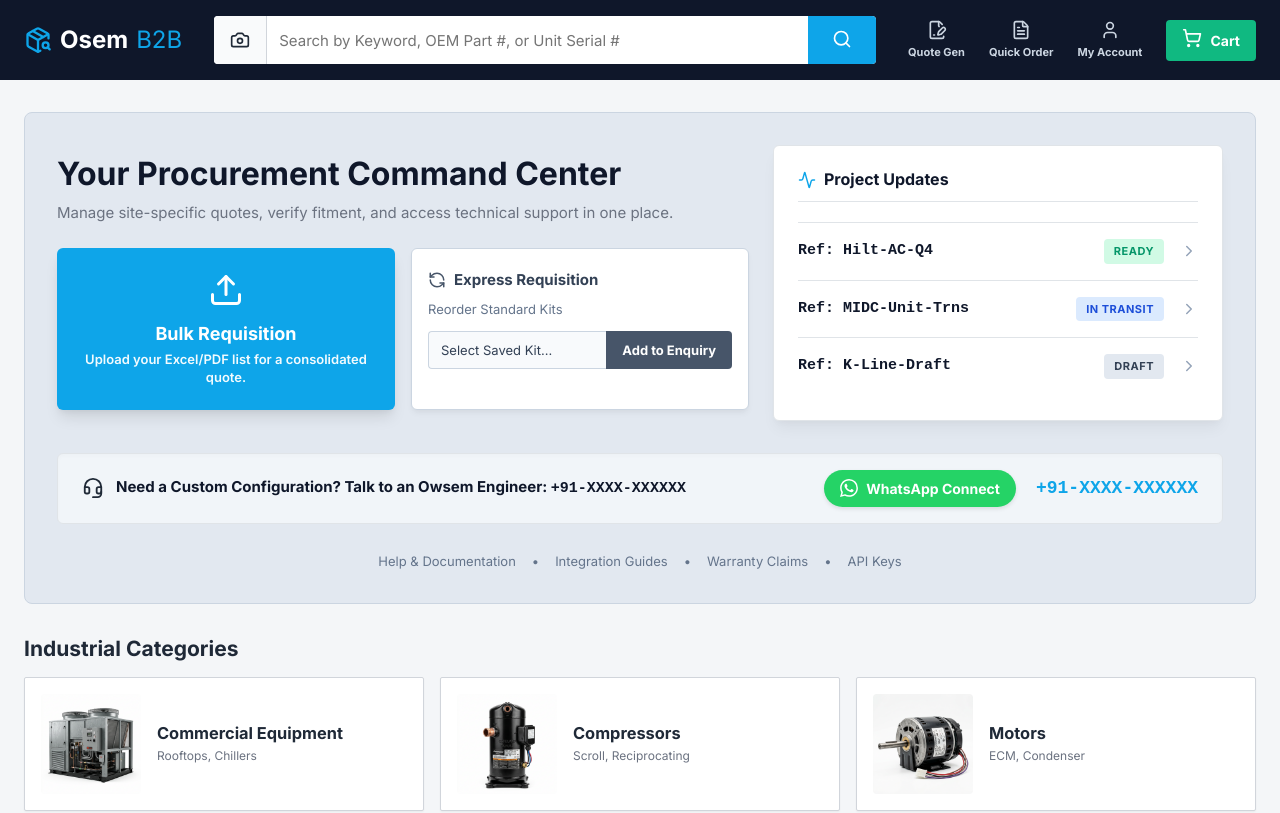
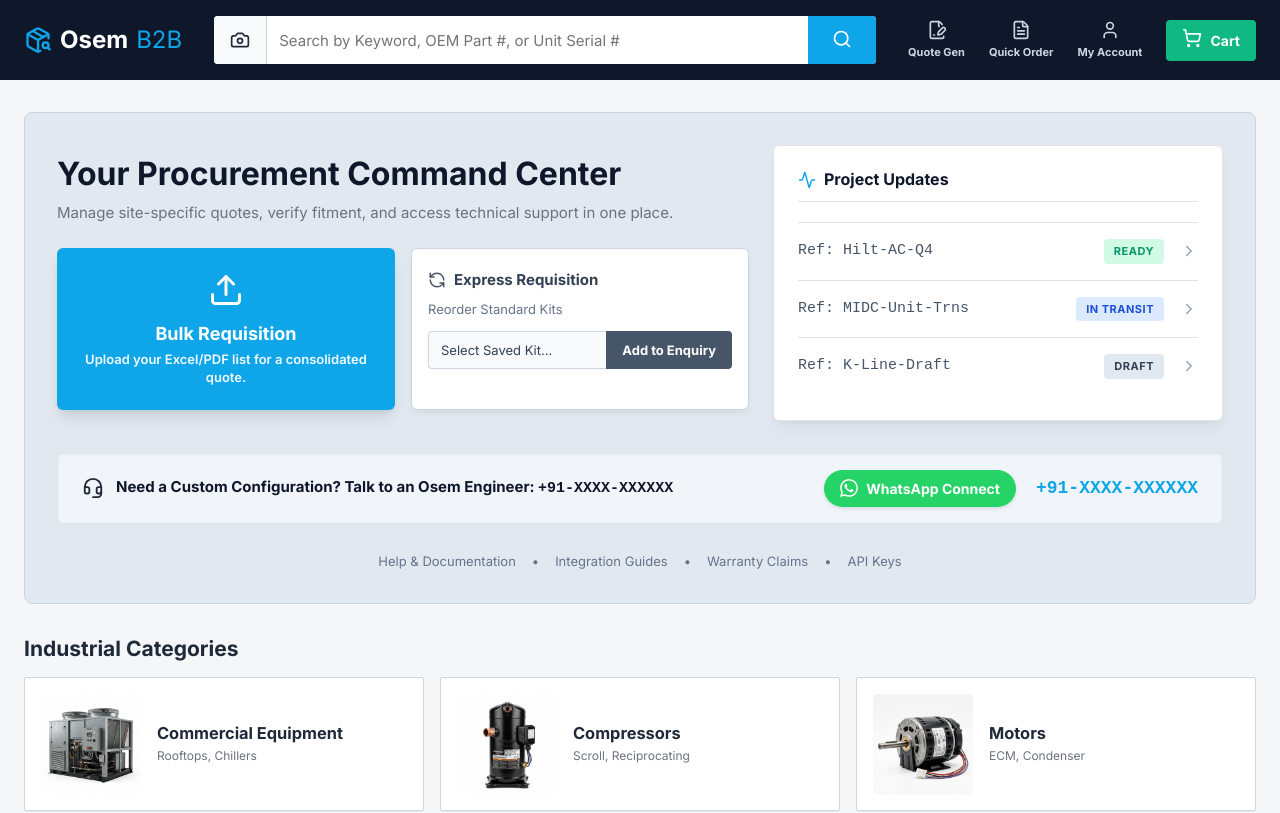
Before and after one commit to Adhiman26/b2b-ecommerce, a React (Vite) app: page / in a window 1280 px wide. Shown: the top 813 px of the page. Built offline with nearby package versions, Linux system fonts and the light colour scheme.

Commit message:
Removed the un-necessary code

```diff
--- a/index.html
+++ b/index.html
@@ -4,7 +4,7 @@
     <meta charset="UTF-8" />
     <link rel="icon" type="image/svg+xml" href="/vite.svg" />
     <meta name="viewport" content="width=device-width, initial-scale=1.0" />
-    <title>owsem</title>
+    <title>Osem</title>
   </head>
   <body>
     <div id="root"></div>
--- a/src/pages/Home.jsx
+++ b/src/pages/Home.jsx
@@ -61,7 +61,7 @@ export default function Home() {
                             {/* Item 1 */}
                             <a href="#" style={{ display: 'flex', justifyContent: 'space-between', alignItems: 'center', padding: '16px 0', borderBottom: '1px solid #e0e4e8', textDecoration: 'none', cursor: 'pointer' }}>
                                 <div style={{ display: 'flex', flexDirection: 'column', gap: '4px' }}>
-                                    <span style={{ fontSize: '15px', fontWeight: 'bold', color: '#0f172a', fontFamily: 'monospace' }}>Ref: Hilt-AC-Q4</span>
+                                    <span style={{ fontSize: '15px', fontWeight: '500', color: '#475569', fontFamily: 'monospace' }}>Ref: Hilt-AC-Q4</span>
                                 </div>
                                 <div style={{ display: 'flex', alignItems: 'center', gap: '16px' }}>
                                     <span style={{ fontSize: '11px', padding: '4px 10px', background: '#d1fae5', color: '#059669', borderRadius: '4px', fontWeight: '900', letterSpacing: '0.5px' }}>READY</span>
@@ -72,7 +72,7 @@ export default function Home() {
                             {/* Item 2 */}
                             <a href="#" style={{ display: 'flex', justifyContent: 'space-between', alignItems: 'center', padding: '16px 0', borderBottom: '1px solid #e0e4e8', textDecoration: 'none', cursor: 'pointer' }}>
                                 <div style={{ display: 'flex', flexDirection: 'column', gap: '4px' }}>
-                                    <span style={{ fontSize: '15px', fontWeight: 'bold', color: '#0f172a', fontFamily: 'monospace' }}>Ref: MIDC-Unit-Trns</span>
+                                    <span style={{ fontSize: '15px', fontWeight: '500', color: '#475569', fontFamily: 'monospace' }}>Ref: MIDC-Unit-Trns</span>
                                 </div>
                                 <div style={{ display: 'flex', alignItems: 'center', gap: '16px' }}>
                                     <span style={{ fontSize: '11px', padding: '4px 10px', background: '#dbeafe', color: '#1d4ed8', borderRadius: '4px', fontWeight: '900', letterSpacing: '0.5px' }}>IN TRANSIT</span>
@@ -83,7 +83,7 @@ export default function Home() {
                             {/* Item 3 */}
                             <a href="#" style={{ display: 'flex', justifyContent: 'space-between', alignItems: 'center', padding: '16px 0', borderBottom: '1px solid transparent', textDecoration: 'none', cursor: 'pointer' }}>
                                 <div style={{ display: 'flex', flexDirection: 'column', gap: '4px' }}>
-                                    <span style={{ fontSize: '15px', fontWeight: 'bold', color: '#0f172a', fontFamily: 'monospace' }}>Ref: K-Line-Draft</span>
+                                    <span style={{ fontSize: '15px', fontWeight: '500', color: '#475569', fontFamily: 'monospace' }}>Ref: K-Line-Draft</span>
                                 </div>
                                 <div style={{ display: 'flex', alignItems: 'center', gap: '16px' }}>
                                     <span style={{ fontSize: '11px', padding: '4px 10px', background: '#e2e8f0', color: '#334155', borderRadius: '4px', fontWeight: '900', letterSpacing: '0.5px' }}>DRAFT</span>
@@ -98,7 +98,7 @@ export default function Home() {
                 <div style={{ background: '#f1f5f9', padding: '16px 24px', borderRadius: '6px', display: 'flex', justifyContent: 'space-between', alignItems: 'center', color: '#0f172a', marginTop: '12px', border: '1px solid #e0e4e8', boxShadow: 'inset 0 2px 4px 0 rgba(0, 0, 0, 0.02)' }}>
                     <div style={{ display: 'flex', alignItems: 'center', gap: '12px' }}>
                         <Headset size={22} color="var(--text-main)" />
-                        <span style={{ fontSize: '15px', fontWeight: '700' }}>Need a Custom Configuration? Talk to an Owsem Engineer: <span style={{ fontFamily: 'monospace' }}>+91-XXXX-XXXXXX</span></span>
+                        <span style={{ fontSize: '15px', fontWeight: '700' }}>Need a Custom Configuration? Talk to an Osem Engineer: <span style={{ fontFamily: 'monospace' }}>+91-XXXX-XXXXXX</span></span>
                     </div>
                     <div style={{ display: 'flex', alignItems: 'center', gap: '20px' }}>
                         <a href="#" style={{ display: 'flex', alignItems: 'center', gap: '8px', background: '#25D366', color: 'white', padding: '8px 16px', borderRadius: '24px', textDecoration: 'none', fontSize: '14px', fontWeight: 'bold', boxShadow: '0 2px 4px rgba(0,0,0,0.1)' }}>
```
